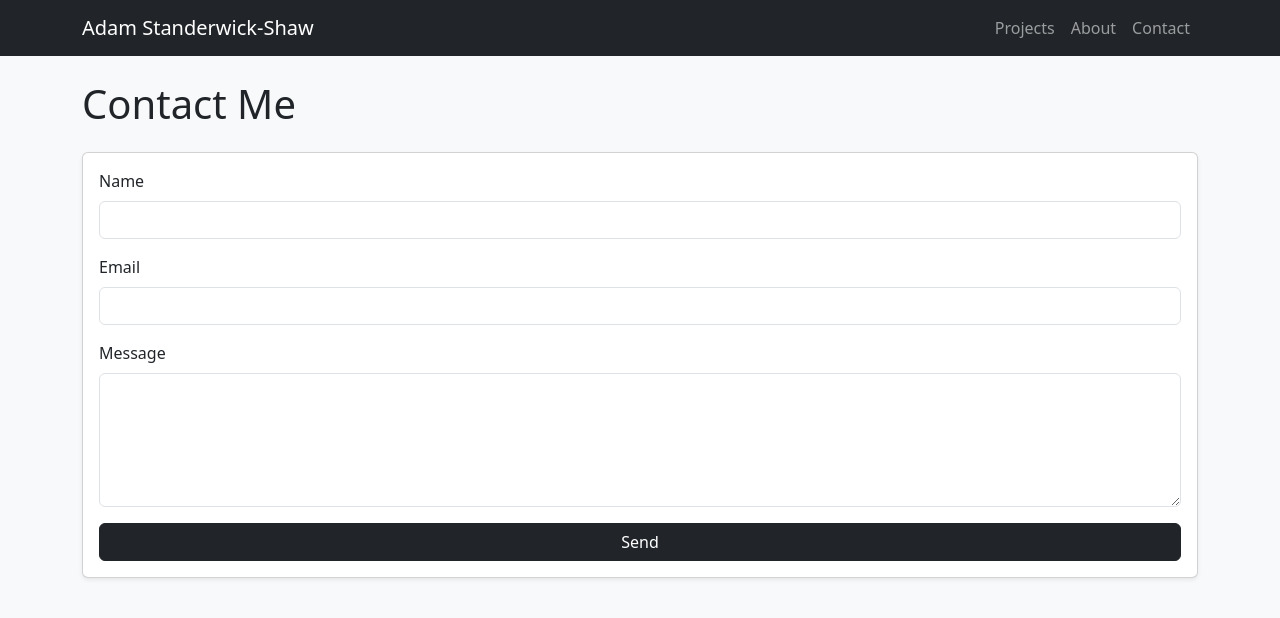
After one commit to adamshaw90/portfolio, a Django app: page /contact/ in a window 1280 px wide. The commit adds this page. Shown: the top 618 px of the page. Run offline with Django 5.2, Linux system fonts and the light colour scheme.

Commit message:
Add contact form and test email functionality

```diff
--- a/portfolio/settings.py
+++ b/portfolio/settings.py
@@ -124,3 +124,8 @@ DEFAULT_AUTO_FIELD = 'django.db.models.BigAutoField'
 
 MEDIA_URL = '/media/'
 MEDIA_ROOT = BASE_DIR / 'media'
+
+# Email (dev)
+EMAIL_BACKEND = "django.core.mail.backends.console.EmailBackend"
+DEFAULT_FROM_EMAIL = "portfolio@localhost"
+CONTACT_EMAIL = "you@example.com"  # where you want to receive messages
--- a/portfolio/urls.py
+++ b/portfolio/urls.py
@@ -24,6 +24,7 @@ urlpatterns = [
     path('admin/', admin.site.urls),
     path('', views.home, name='home'),
     path('about/', views.about, name='about'),
+    path('contact/', views.contact, name='contact'),
 ]
 
 if settings.DEBUG:
--- /dev/null
+++ b/showcase/forms.py
@@ -0,0 +1,6 @@
+from django import forms
+
+class ContactForm(forms.Form):
+    name = forms.CharField(max_length=100, widget=forms.TextInput(attrs={"class": "form-control"}))
+    email = forms.EmailField(widget=forms.EmailInput(attrs={"class": "form-control"}))
+    message = forms.CharField(widget=forms.Textarea(attrs={"class": "form-control", "rows": 5}))
--- a/showcase/templates/showcase/base.html
+++ b/showcase/templates/showcase/base.html
@@ -22,6 +22,9 @@
         <li class="nav-item">
           <a class="nav-link" href="{% url 'about' %}">About</a>
         </li>
+        <li class="nav-item">
+          <a class="nav-link" href="{% url 'contact' %}">Contact</a>
+        </li>
       </ul>
     </div>
   </div>
--- /dev/null
+++ b/showcase/templates/showcase/contact.html
@@ -0,0 +1,34 @@
+{% extends 'showcase/base.html' %}
+{% block title %}Contact - My Portfolio{% endblock %}
+
+{% block content %}
+<h1 class="mb-4">Contact Me</h1>
+
+{% if messages %}
+  {% for message in messages %}
+    <div class="alert {% if message.tags %}alert-{{ message.tags }}{% else %}alert-info{% endif %}" role="alert">
+      {{ message }}
+    </div>
+  {% endfor %}
+{% endif %}
+
+<form method="post" class="card p-3 shadow-sm bg-white">
+  {% csrf_token %}
+  <div class="mb-3">
+    <label class="form-label">Name</label>
+    {{ form.name }}
+    {{ form.name.errors }}
+  </div>
+  <div class="mb-3">
+    <label class="form-label">Email</label>
+    {{ form.email }}
+    {{ form.email.errors }}
+  </div>
+  <div class="mb-3">
+    <label class="form-label">Message</label>
+    {{ form.message }}
+    {{ form.message.errors }}
+  </div>
+  <button type="submit" class="btn btn-dark">Send</button>
+</form>
+{% endblock %}
--- a/showcase/views.py
+++ b/showcase/views.py
@@ -1,5 +1,9 @@
-from django.shortcuts import render
+from django.shortcuts import render, redirect
 from .models import Project
+from django.contrib import messages
+from django.core.mail import send_mail, BadHeaderError
+from django.conf import settings
+from .forms import ContactForm
 
 
 def home(request):
@@ -9,3 +13,25 @@ def home(request):
 
 def about(request):
     return render(request, 'showcase/about.html')
+
+
+def contact(request):
+    if request.method == "POST":
+        form = ContactForm(request.POST)
+        if form.is_valid():
+            name = form.cleaned_data["name"]
+            email = form.cleaned_data["email"]
+            message = form.cleaned_data["message"]
+
+            subject = f"Portfolio contact from {name}"
+            body = f"From: {name} <{email}>\n\n{message}"
+            try:
+                send_mail(subject, body, settings.DEFAULT_FROM_EMAIL, [settings.CONTACT_EMAIL])
+            except BadHeaderError:
+                messages.error(request, "Invalid header found.")
+            else:
+                messages.success(request, "Thanks! Your message has been sent.")
+                return redirect("contact")
+    else:
+        form = ContactForm()
+    return render(request, "showcase/contact.html", {"form": form})
```
